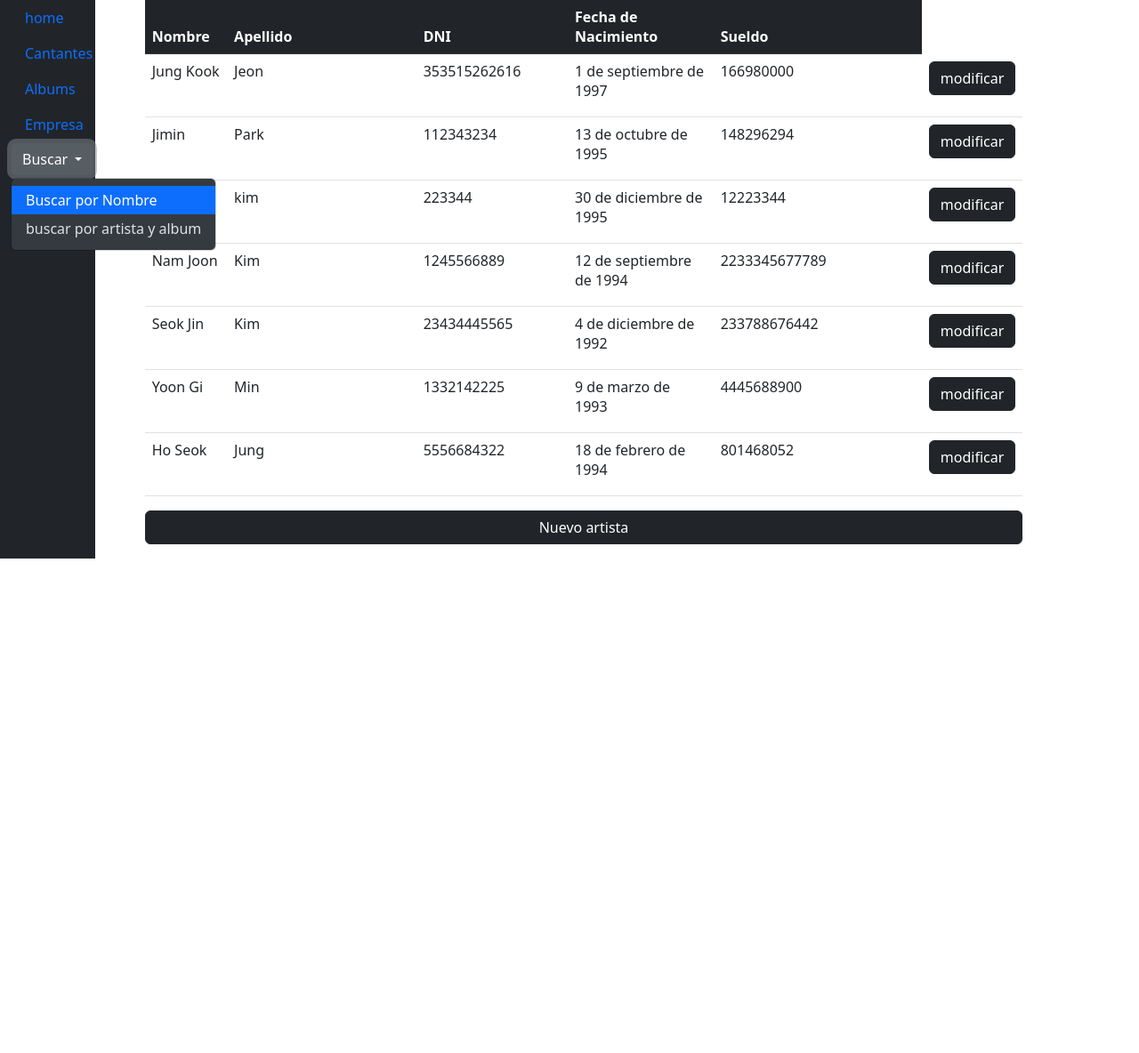
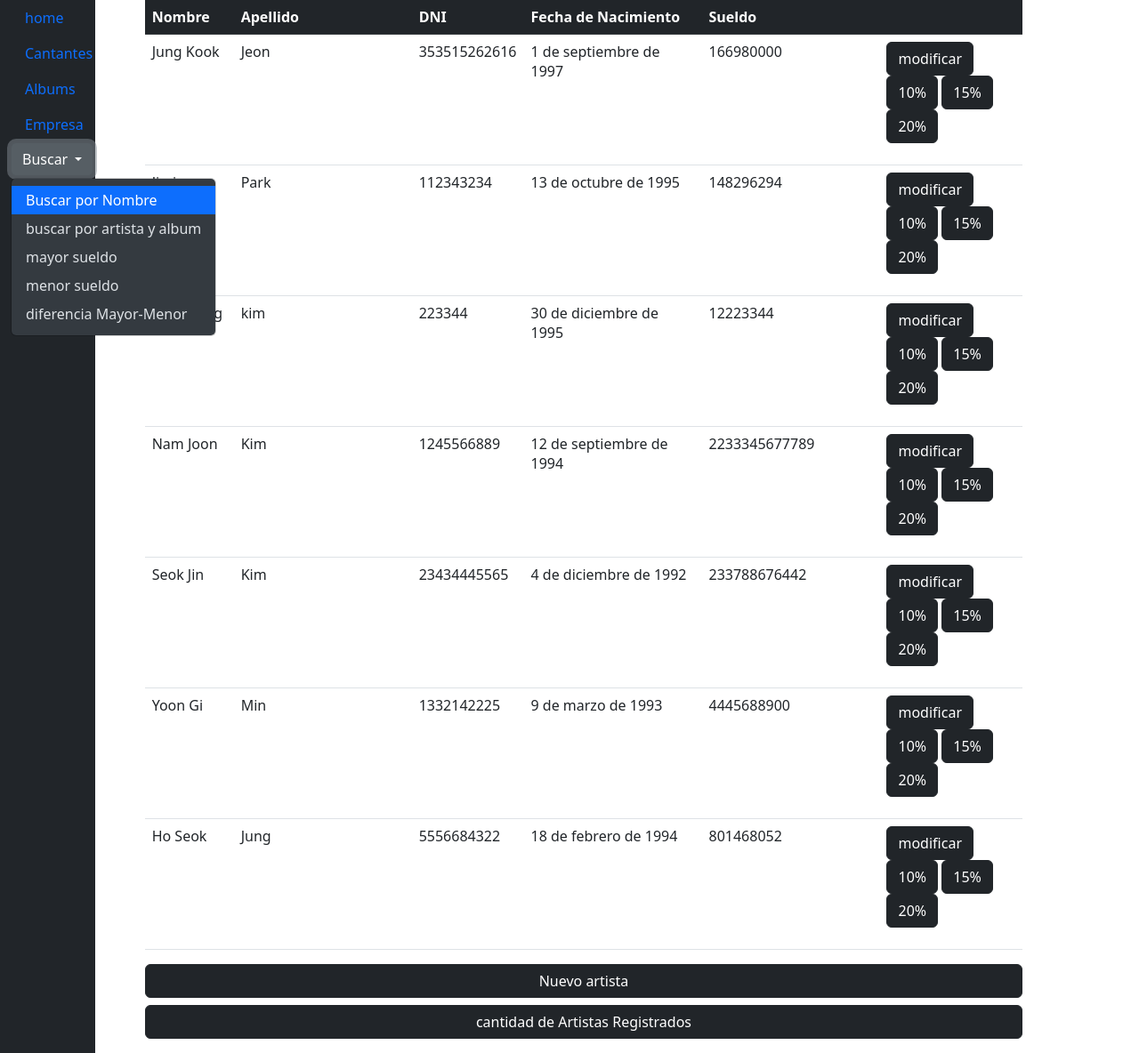
Before and after one commit to SofiaFer889/cantantes, a Django app: page /lista/user in a window 1280 px wide, after a click on "Buscar". Shown: the whole page at 89% size. Before the commit the page ends 628 px from the top, so only its background shows below. Run offline with Django 4.2, Linux system fonts and the light colour scheme; data comes from the database, SQL or seed files in the repository; both versions use the stored data as it was after the commit; parts of the project's set-up code (start-up, migrations or seed data) failed here and were passed over.

Commit message:
calcular, edad, salarios max y min, dif de salarios, sueldo promedio etc

```diff
--- a/cantantes/applications/artista/models.py
+++ b/cantantes/applications/artista/models.py
@@ -1,4 +1,6 @@
 from django.db import models
+from datetime import datetime, timedelta
+
 
 # Create your models here.
 class Album(models.Model):
@@ -14,8 +16,14 @@ class Artista(models.Model):
     sueldo_mensual = models.PositiveIntegerField()
     album = models.ForeignKey(Album, on_delete=models.CASCADE, null=True)
 
+    def edad(self):
+        hoy = datetime.now()
+        nacimiento = datetime.combine(self.fecha_de_nacimiento, datetime.min.time())
+        return (hoy - nacimiento).days // 365
+
+
     def __str__(self):
-        return self.nombre
+        return str(self.id) + ' - ' + self.nombre
 
 class Empresa(models.Model):
     nombre_empresa = models.CharField('nombre de la empresa', max_length=100)
--- a/cantantes/applications/artista/urls.py
+++ b/cantantes/applications/artista/urls.py
@@ -15,5 +15,13 @@ urlpatterns = [
     path('lista/user-nombre', views.ArtistaListBykword.as_view(), name='lista-user-nombre'),
     path('consulta/join', views.ConsultaJoinn.as_view(), name='join'),
     path('home', views.HomeView.as_view(), name='home'),
-    path('incrementar', views.aumentar, name='aumentar'),
+    path('contar/artistas', views.ContarArtistaListView.as_view(), name='contar'),
+    path('sueldo/mayor/artistas', views.MayorSueldoListView.as_view(), name='sueldo-mayor'),
+    path('sueldo/menor/artistas', views.MenorSueldoListView.as_view(), name='sueldo-menor'),
+    path('aumentar/20/<pk>', views.AumentarSueldo.as_view(), name='aumentar'),
+    path('aumentar/15/<pk>', views.AumentarSueldo2.as_view(), name='aumentar2'),
+    path('aumentar/10/<pk>', views.AumentarSueldo3.as_view(), name='aumentar3'),
+    path('diferencia', views.DiferenciaMayorMenorSueldo.as_view(), name='diferencia'),
+    path('sueldo/anual/artista', views.SueldoAnual.as_view(), name='sueldo-anual'),
+    path('edad/artista', views.CalcularEdad.as_view(), name='edad'),
 ]
--- a/cantantes/applications/artista/views.py
+++ b/cantantes/applications/artista/views.py
@@ -1,6 +1,4 @@
 from django.shortcuts import render
-
-# Create your views here.
 from django.urls import reverse_lazy, reverse
 from django.views.generic import (
     TemplateView,
@@ -8,7 +6,7 @@
     ListView,
     UpdateView,
 )
-
+from django.db.models import Max, Min
 
 from .models import Artista, Album, Empresa
 from .forms import ArtistaCreateForm, AlbumsCreateForm, EmpresaCreateForm
@@ -33,12 +31,117 @@
     ]
     success_url = reverse_lazy('artista_app:lista-user')
 
+
+class AumentarSueldo(UpdateView):
+    model = Artista
+    template_name = "artista/update20.html"
+    fields = [
+        'sueldo_mensual',
+        'id',
+    ]
+    success_url = reverse_lazy('artista_app:lista-user')
+
+    def form_valid(self, form):
+        salario = form.instance.sueldo_mensual
+        x = 0.20
+        salario_aumentado = salario + (salario * x)
+        form.instance.sueldo_mensual = salario_aumentado
+        form.save()
+
+        return super().form_valid(form)
+
+
+class AumentarSueldo2(UpdateView):
+    model = Artista
+    template_name = "artista/update15.html"
+    fields = [
+        'sueldo_mensual',
+        'id',
+    ]
+    success_url = reverse_lazy('artista_app:lista-user')
+
+    def form_valid(self, form):
+        salario = form.instance.sueldo_mensual
+        x = 0.15
+        salario_aumentado = salario + (salario * x)
+        form.instance.sueldo_mensual = salario_aumentado
+        form.save()
+
+        return super().form_valid(form)
+
+
+class AumentarSueldo3(UpdateView):
+    model = Artista
+    template_name = "artista/update10.html"
+    fields = [
+        'sueldo_mensual',
+        'id',
+    ]
+    success_url = reverse_lazy('artista_app:lista-user')
+
+    def form_valid(self, form):
+        salario = form.instance.sueldo_mensual
+        x = 0.10
+        salario_aumentado = salario + (salario * x)
+        form.instance.sueldo_mensual = salario_aumentado
+        form.save()
+
+        return super().form_valid(form)
+
+
 class ArtistaListView(ListView):
     template_name = "artista/lista.html"
     context_object_name = 'artista'
 
     def get_queryset(self):
         return Artista.objects.all
+
+
+class ContarArtistaListView(ListView):
+    template_name = "artista/contar_lista.html"
+    context_object_name = 'contar'
+
+    def get_context_data(self, **kwargs):
+        personas = super().get_context_data(**kwargs)
+        personas['num_personas'] = Artista.objects.count()
+        return personas
+
+    def get_queryset(self):
+        return []
+
+
+class MayorSueldoListView(ListView):
+    model = Artista
+    template_name = "artista/mayor_sueldo.html"
+    context_object_name = 'mayor'
+
+    def get_queryset(self):
+        mayor_sueldo = Artista.objects.aggregate(Max('sueldo_mensual'))['sueldo_mensual__max']
+        return Artista.objects.filter(sueldo_mensual=mayor_sueldo)
+
+
+class MenorSueldoListView(ListView):
+    model = Artista
+    template_name = "artista/menor_sueldo.html"
+    context_object_name = 'menor'
+
+    def get_queryset(self):
+        menor_sueldo = Artista.objects.aggregate(Min('sueldo_mensual'))['sueldo_mensual__min']
+        return Artista.objects.filter(sueldo_mensual=menor_sueldo)
+
+
+class DiferenciaMayorMenorSueldo(ListView):
+    model = Artista
+    template_name = "artista/diferencia_sueldo.html"
+    context_object_name = 'diferencia'
+
+    def get_context_data(self, **kwargs):
+        diferencia = super().get_context_data(**kwargs)
+        mayor_sueldo = Artista.objects.aggregate(Max('sueldo_mensual'))['sueldo_mensual__max']
+        menor_sueldo = Artista.objects.aggregate(Min('sueldo_mensual'))['sueldo_mensual__min']
+        diferencia['diferencia'] = mayor_sueldo - menor_sueldo
+        return diferencia
+
 
 class ArtistaListBykword(ListView):
     template_name = "artista/lista_nombre.html"
@@ -92,13 +195,32 @@
 class HomeView(TemplateView):
     template_name = "artista/home.html"
 
+class SueldoAnual(ListView):
+    model = Artista
+    template_name = "artista/sueldo_anual.html"
+    context_object_name = 'artistas'
+
+    def get_context_data(self, **kwargs):
+        context = super().get_context_data(**kwargs)
+        artistas = Artista.objects.all()
+        artistas_info = []
+        for artista in artistas:
+            artista_info = {
+               'nombre': artista.nombre,
+               'apellido': artista.apellido,
+               'sueldo_anual': artista.sueldo_mensual * 12,
+            }
+            artistas_info.append(artista_info)
+        context['artistas_info'] = artistas_info
+        return context
 
 
-def aumentar(salario, x):
-    nuevoSalario = salario + (salario * (x/100))
-    return nuevoSalario
+class CalcularEdad(ListView):
+    model = Artista
+    template_name = "artista/edad.html"
+    context_object_name = 'artistas'
 
-salarioActual = float(input("ingrese sueldo"))
-incremento = float(input("ingrese numero"))
-nuevoSalario = aumentar(salarioActual, incremento)
-print(nuevoSalario)
+    def get_context_data(self, **kwargs):
+        context = super().get_context_data(**kwargs)
+        context['artistas_edades'] = [(artista, artista.edad()) for artista in context['artistas']]
+        return context
--- /dev/null
+++ b/cantantes/templates/artista/edad.html
@@ -0,0 +1,3 @@
+{% for artista, edad in artistas_edades %}
+    <p>{{ artista.nombre }} tiene {{ edad }} años</p>
+{% endfor %}
--- a/cantantes/templates/artista/lista.html
+++ b/cantantes/templates/artista/lista.html
@@ -8,10 +8,11 @@
       <thead class="table-dark">
           <tr>
             <th width="100">Nombre</th>
-            <th width="300">Apellido</th>
-            <th width="200">DNI</th>
+            <th width="200">Apellido</th>
+            <th width="100">DNI</th>
             <th width="200">Fecha de Nacimiento</th>
-            <th width="300">Sueldo</th>
+            <th width="200">Sueldo</th>
+            <th width=""></th>
           </tr>
       </thead>
         <tbody>
@@ -25,6 +26,9 @@
               <td>
                 <form method="POST">{% csrf_token %}
                   <a class="btn btn-dark" href="{% url 'artista_app:update-user' artistas.id%}">modificar</a>
+                  <a class="btn btn-dark" href="{% url 'artista_app:aumentar3' artistas.id%}">10%</a>
+                  <a class="btn btn-dark" href="{% url 'artista_app:aumentar2' artistas.id%}">15%</a>
+                  <a class="btn btn-dark" href="{% url 'artista_app:aumentar' artistas.id%}">20%</a>
                 </form>
               </td>
             </tr>
@@ -33,6 +37,7 @@
     </table>
     <div class="d-grid gap-2">
       <a class="btn btn-dark" href="{% url 'artista_app:registro-artista'%}">Nuevo artista</a>
+      <a class="btn btn-dark"  href="{% url 'artista_app:contar' %}">cantidad de Artistas Registrados</a>
     </div>
   </div>
 </ul>
--- a/cantantes/templates/base.html
+++ b/cantantes/templates/base.html
@@ -25,6 +25,9 @@
             <ul class="dropdown-menu dropdown-menu-dark">
               <li><a class="dropdown-item active"  href="{% url 'artista_app:lista-user-nombre' %}">Buscar por Nombre</a></li>
               <li><a class="dropdown-item"  href="{% url 'artista_app:join' %}">buscar por artista y album</a></li>
+              <li><a class="dropdown-item"  href="{% url 'artista_app:sueldo-mayor' %}">mayor sueldo</a></li>
+              <li><a class="dropdown-item"  href="{% url 'artista_app:sueldo-menor' %}">menor sueldo</a></li>
+              <li><a class="dropdown-item"  href="{% url 'artista_app:diferencia' %}">diferencia Mayor-Menor</a></li>
             </ul>
           </div>
         </nav>
```
Also changed, not shown: cantantes/templates/artista/contar_lista.html (added, +16 -0 lines), cantantes/templates/artista/diferencia_sueldo.html (added, +16 -0 lines), cantantes/templates/artista/lista_nombre.html (+4 -5 lines), cantantes/templates/artista/mayor_sueldo.html (added, +26 -0 lines), cantantes/templates/artista/menor_sueldo.html (added, +26 -0 lines), cantantes/templates/artista/sueldo_anual.html (added, +35 -0 lines), cantantes/templates/artista/update10.html (added, +17 -0 lines), cantantes/templates/artista/update15.html (added, +17 -0 lines), cantantes/templates/artista/update20.html (added, +17 -0 lines), cantantes/db.sqlite3.
